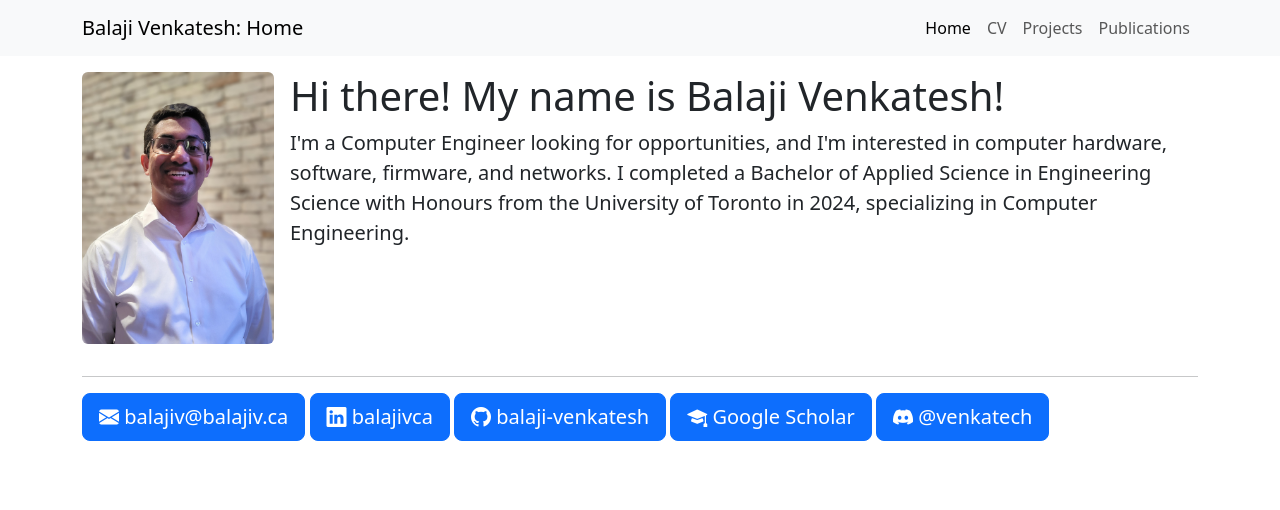
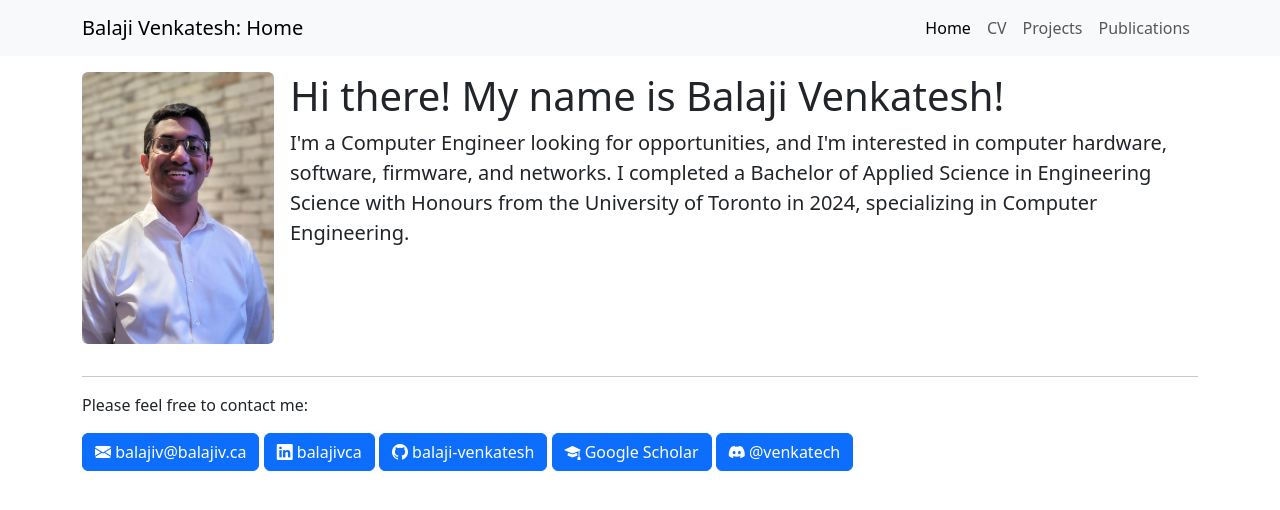
Before and after one commit to balaji-venkatesh/balaji-venkatesh.github.io, a Jekyll site: the page built from README.md, in a window 1280 px wide. Shown: the top 510 px of the page. Built offline with Jekyll 4.4.1, drawn with Linux system fonts in a browser that asks for light colours.

Commit message:
shrink footer buttons and add contact text

```diff
--- a/_layouts/default.html
+++ b/_layouts/default.html
@@ -34,15 +34,16 @@
     <div class="container mt-3">
         {{ content }}
         <hr>
-        <a href="mailto:balajiv@balajiv.ca" class="mb-1 btn btn-lg btn-primary">
+        <p>Please feel free to contact me:</p>
+        <a href="mailto:balajiv@balajiv.ca" class="mb-1 btn btn-primary">
             <i class="bi bi-envelope-fill"></i> balajiv@balajiv.ca </a>
-        <a href="https://www.linkedin.com/in/balajivca/" class="mb-1 btn btn-lg btn-primary">
+        <a href="https://www.linkedin.com/in/balajivca/" class="mb-1 btn btn-primary">
             <i class="bi bi-linkedin"></i> balajivca </a>
-        <a href="https://github.com/balaji-venkatesh/" class="mb-1 btn btn-lg btn-primary">
+        <a href="https://github.com/balaji-venkatesh/" class="mb-1 btn btn-primary">
             <i class="bi bi-github"></i> balaji-venkatesh </a>
-        <a href="https://scholar.google.com/citations?user=5_CuemEAAAAJ" class="mb-1 btn btn-lg btn-primary">
+        <a href="https://scholar.google.com/citations?user=5_CuemEAAAAJ" class="mb-1 btn btn-primary">
             <i class="bi bi-mortarboard-fill"></i> Google Scholar </a>
-        <a href="https://discord.com/users/432850176915275779" class="mb-1 btn btn-lg btn-primary">
+        <a href="https://discord.com/users/432850176915275779" class="mb-1 btn btn-primary">
             <i class="bi bi-discord"></i> @venkatech </a>
     </div>
     <script src="https://cdn.jsdelivr.net/npm/bootstrap@5.3.3/dist/js/bootstrap.bundle.min.js"
```
